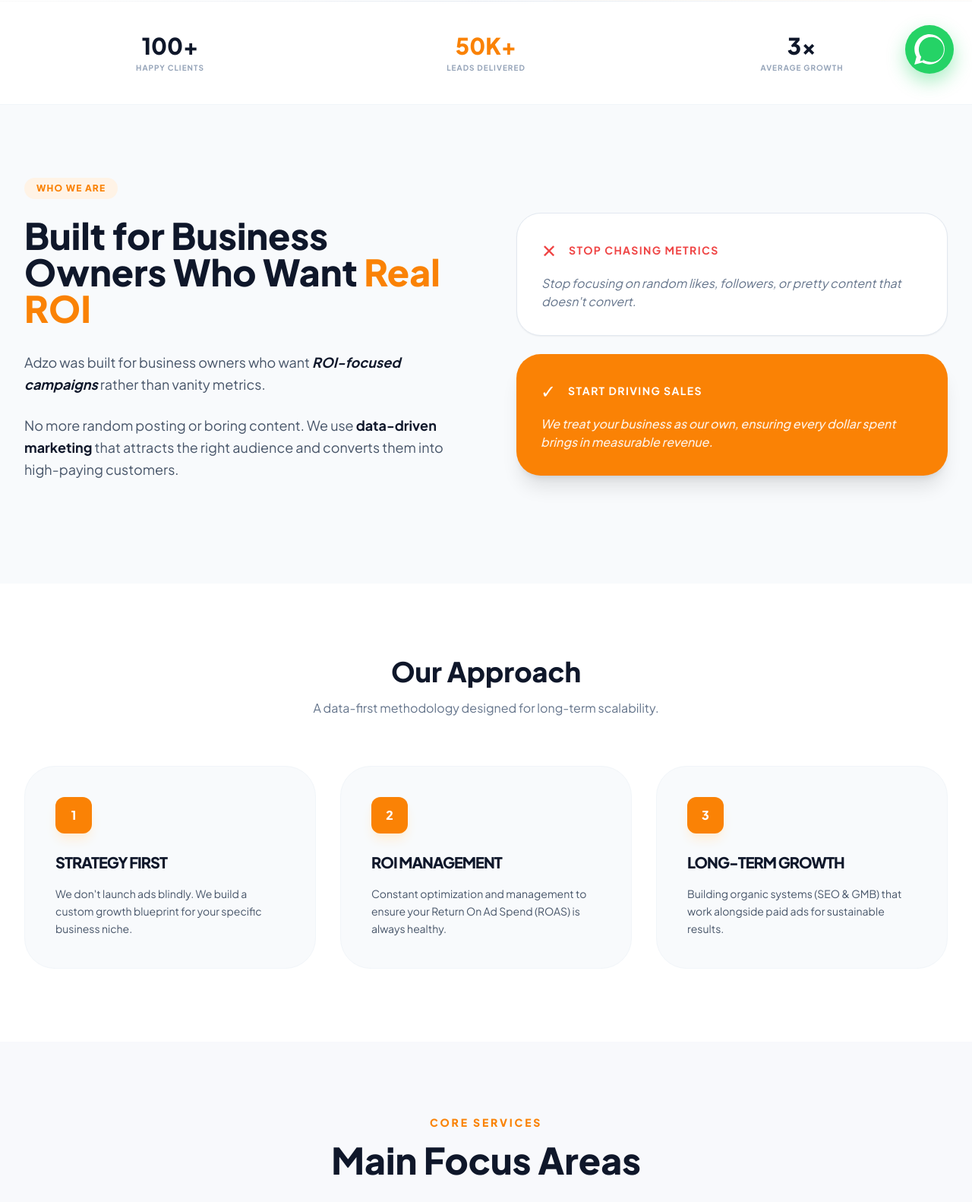
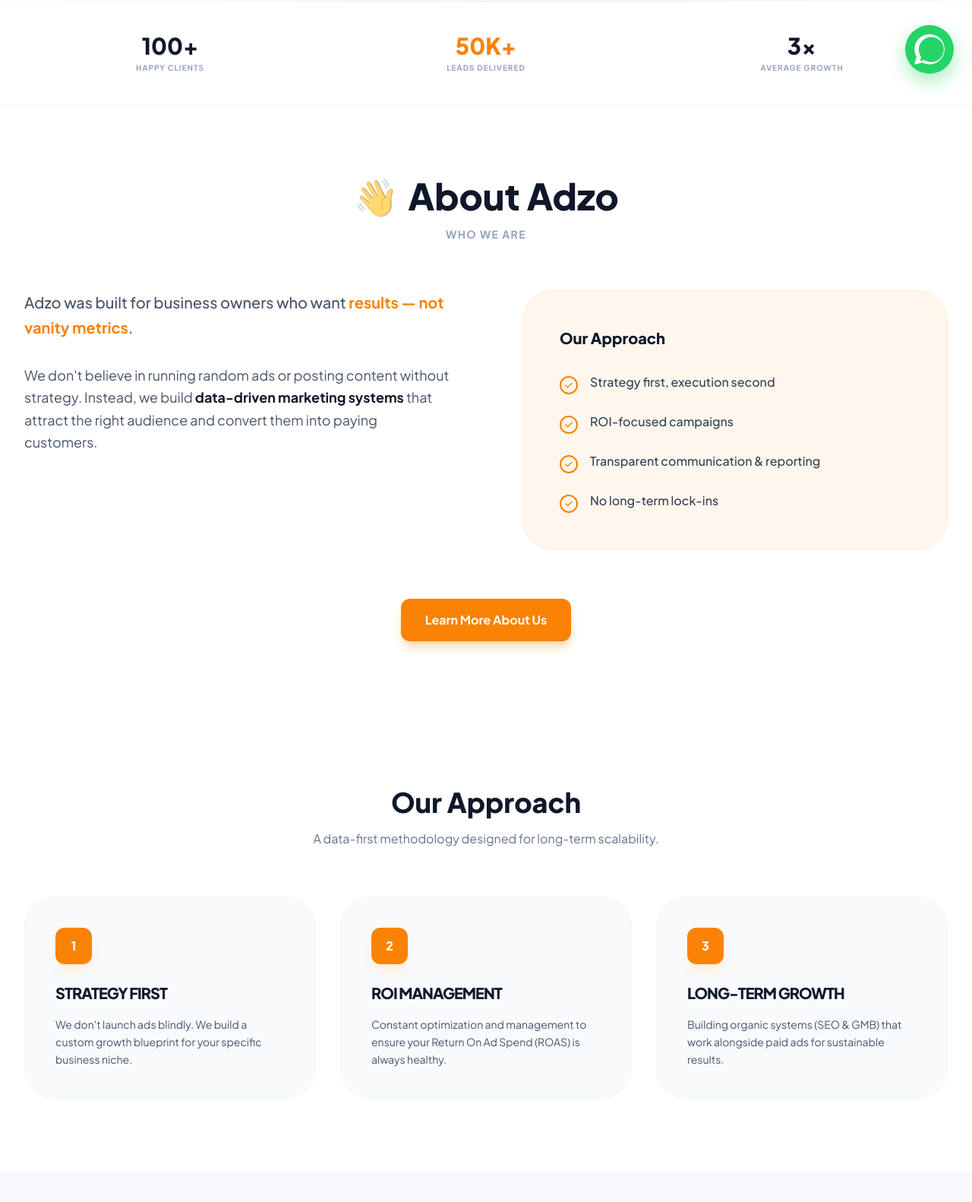
Before and after one commit to pankajkumar989165/adzo-main, a PHP site: page / in a window 1280 px wide. Shown: the part 679-2261 px from the top of the page at 76% size. Run offline with PHP 8.4, Linux system fonts and the light colour scheme; some libraries are stand-ins or nearby versions.

Commit message:
feat: implement About Adzo section

```diff
--- a/index.php
+++ b/index.php
@@ -86,44 +86,89 @@ require_once __DIR__ . '/includes/header.php';
 </section>
 
 <!-- Who We Are -->
-<section id="about" class="py-24 bg-slate-50 relative overflow-hidden">
+<section id="about" class="py-24 bg-white relative overflow-hidden">
     <div class="max-w-7xl mx-auto px-4 sm:px-6 lg:px-8">
-        <div class="lg:flex items-center gap-20">
-            <div class="lg:w-1/2 reveal">
-                <div
-                    class="inline-block px-4 py-1.5 bg-adzo-light text-adzo text-xs font-black uppercase tracking-widest rounded-full mb-6">
-                    Who We Are
-                </div>
-                <h2 class="text-4xl lg:text-5xl font-extrabold text-slate-900 mb-8 leading-tight">
-                    Built for Business Owners Who Want <span class="text-adzo">Real ROI</span>
-                </h2>
-                <p class="text-lg text-slate-600 mb-6 leading-relaxed">
-                    Adzo was built for business owners who want <span
-                        class="font-bold text-slate-900 italic">ROI-focused campaigns</span> rather than vanity metrics.
+        <!-- Header -->
+        <div class="text-center mb-16 reveal">
+            <h2 class="flex items-center justify-center gap-3 text-4xl lg:text-5xl font-extrabold text-slate-900 mb-4">
+                <span class="animate-pulse">👋</span> About Adzo
+            </h2>
+            <p class="text-sm font-bold text-slate-400 uppercase tracking-widest">Who We Are</p>
+        </div>
+
+        <div class="lg:flex items-start gap-16 lg:gap-24">
+            <!-- Left Column: Text -->
+            <div class="lg:w-1/2 reveal space-y-8">
+                <p class="text-xl text-slate-600 leading-relaxed font-medium">
+                    Adzo was built for business owners who want <span class="text-adzo font-bold">results — not vanity
+                        metrics</span>.
                 </p>
-                <p class="text-lg text-slate-600 mb-10 leading-relaxed">
-                    No more random posting or boring content. We use <span class="font-bold text-slate-900">data-driven
-                        marketing</span> that attracts the right audience and converts them into high-paying customers.
+                <p class="text-lg text-slate-600 leading-relaxed">
+                    We don't believe in running random ads or posting content without strategy. Instead, we build <span
+                        class="font-bold text-slate-900">data-driven marketing systems</span> that attract the right
+                    audience and convert them into paying customers.
                 </p>
             </div>
-            <div class="lg:w-1/2 reveal grid grid-cols-1 gap-6">
-                <div class="bg-white p-8 rounded-[2rem] shadow-sm border border-slate-200">
-                    <div class="flex items-center gap-4 mb-4 text-red-500">
-                        <span class="text-2xl">✕</span>
-                        <p class="font-bold uppercase tracking-widest text-sm">Stop Chasing Metrics</p>
-                    </div>
-                    <p class="text-slate-500 italic">Stop focusing on random likes, followers, or pretty content that
-                        doesn't convert.</p>
-                </div>
-                <div class="bg-adzo p-8 rounded-[2rem] shadow-xl text-white">
-                    <div class="flex items-center gap-4 mb-4">
-                        <span class="text-2xl">✓</span>
-                        <p class="font-bold uppercase tracking-widest text-sm">Start Driving Sales</p>
-                    </div>
-                    <p class="opacity-90 font-medium italic">We treat your business as our own, ensuring every dollar
-                        spent brings in measurable revenue.</p>
+
+            <!-- Right Column: Our Approach Card -->
+            <div class="lg:w-1/2 mt-12 lg:mt-0 reveal" style="transition-delay: 100ms;">
+                <div class="bg-orange-50 rounded-[2.5rem] p-10 lg:p-12 border border-orange-100">
+                    <h3 class="text-xl font-black text-slate-900 mb-8">Our Approach</h3>
+                    <ul class="space-y-6">
+                        <li class="flex items-start gap-4">
+                            <div
+                                class="flex-shrink-0 w-6 h-6 rounded-full border-2 border-adzo flex items-center justify-center mt-1">
+                                <svg class="w-3.5 h-3.5 text-adzo" fill="currentColor" viewBox="0 0 20 20">
+                                    <path fill-rule="evenodd"
+                                        d="M16.707 5.293a1 1 0 010 1.414l-8 8a1 1 0 01-1.414 0l-4-4a1 1 0 011.414-1.414L8 12.586l7.293-7.293a1 1 0 011.414 0z"
+                                        clip-rule="evenodd" />
+                                </svg>
+                            </div>
+                            <span class="text-slate-700 font-medium">Strategy first, execution second</span>
+                        </li>
+                        <li class="flex items-start gap-4">
+                            <div
+                                class="flex-shrink-0 w-6 h-6 rounded-full border-2 border-adzo flex items-center justify-center mt-1">
+                                <svg class="w-3.5 h-3.5 text-adzo" fill="currentColor" viewBox="0 0 20 20">
+                                    <path fill-rule="evenodd"
+                                        d="M16.707 5.293a1 1 0 010 1.414l-8 8a1 1 0 01-1.414 0l-4-4a1 1 0 011.414-1.414L8 12.586l7.293-7.293a1 1 0 011.414 0z"
+                                        clip-rule="evenodd" />
+                                </svg>
+                            </div>
+                            <span class="text-slate-700 font-medium">ROI-focused campaigns</span>
+                        </li>
+                        <li class="flex items-start gap-4">
+                            <div
+                                class="flex-shrink-0 w-6 h-6 rounded-full border-2 border-adzo flex items-center justify-center mt-1">
+                                <svg class="w-3.5 h-3.5 text-adzo" fill="currentColor" viewBox="0 0 20 20">
+                                    <path fill-rule="evenodd"
+                                        d="M16.707 5.293a1 1 0 010 1.414l-8 8a1 1 0 01-1.414 0l-4-4a1 1 0 011.414-1.414L8 12.586l7.293-7.293a1 1 0 011.414 0z"
+                                        clip-rule="evenodd" />
+                                </svg>
+                            </div>
+                            <span class="text-slate-700 font-medium">Transparent communication & reporting</span>
+                        </li>
+                        <li class="flex items-start gap-4">
+                            <div
+                                class="flex-shrink-0 w-6 h-6 rounded-full border-2 border-adzo flex items-center justify-center mt-1">
+                                <svg class="w-3.5 h-3.5 text-adzo" fill="currentColor" viewBox="0 0 20 20">
+                                    <path fill-rule="evenodd"
+                                        d="M16.707 5.293a1 1 0 010 1.414l-8 8a1 1 0 01-1.414 0l-4-4a1 1 0 011.414-1.414L8 12.586l7.293-7.293a1 1 0 011.414 0z"
+                                        clip-rule="evenodd" />
+                                </svg>
+                            </div>
+                            <span class="text-slate-700 font-medium">No long-term lock-ins</span>
+                        </li>
+                    </ul>
                 </div>
             </div>
+        </div>
+
+        <div class="text-center mt-16 reveal">
+            <a href="#about-us-page"
+                class="inline-block bg-adzo hover:bg-adzo-dark text-white px-8 py-4 rounded-xl font-bold shadow-lg shadow-orange-200 transition-all hover:-translate-y-1">
+                Learn More About Us
+            </a>
         </div>
     </div>
 </section>
```
